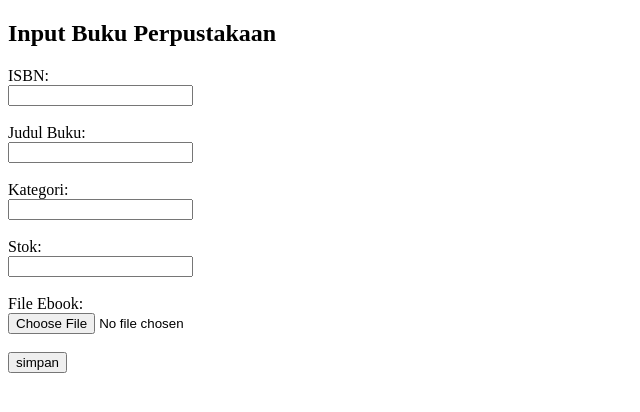
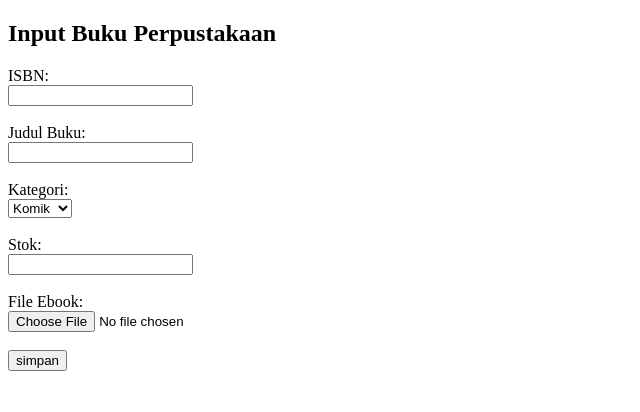
Before and after one commit to aldhisttd/2023-program2sem4pagia, a PHP site: page /form.php in a window 1280 px wide. Shown: the top 412 px of the page, without its empty margins (0-640 px from the left). Run offline with PHP 8.4, Linux system fonts and the light colour scheme.

Commit message:
crud update

```diff
--- a/quiz/03_crud/2155201015/form.php
+++ b/quiz/03_crud/2155201015/form.php
@@ -11,7 +11,11 @@
         <label for="judul">Judul Buku:</label><br>
         <input type="text" id="judul" name="judul" required><br><br>
         <label for="kategori">Kategori:</label><br>
-        <input type="text" id="kategori" name="kategori" required><br><br>
+        <select name="kategori" id="kategori">
+            <option value="Komik">Komik</option>
+            <option value="Novel">Novel</option>
+            <option value="Kamus">Kamus</option>
+        </select><br><br>
         <label for="stok">Stok:</label><br>
         <input type="number" id="stok" name="stok" required><br><br>
         <label for="ebook">File Ebook:</label><br>
```
Also changed, not shown: 2 other files.
